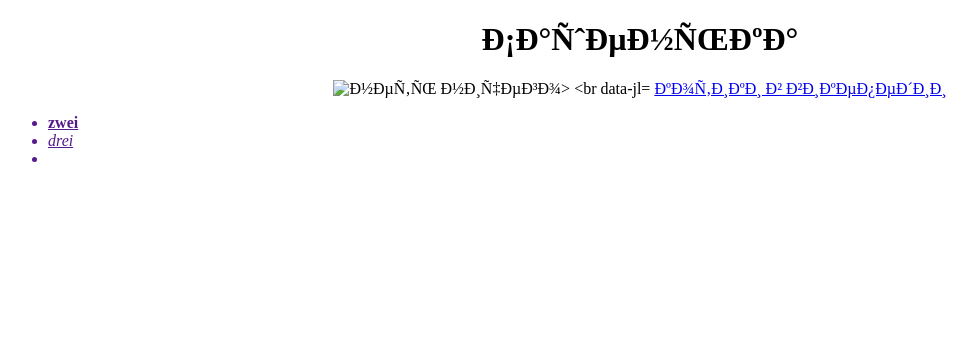
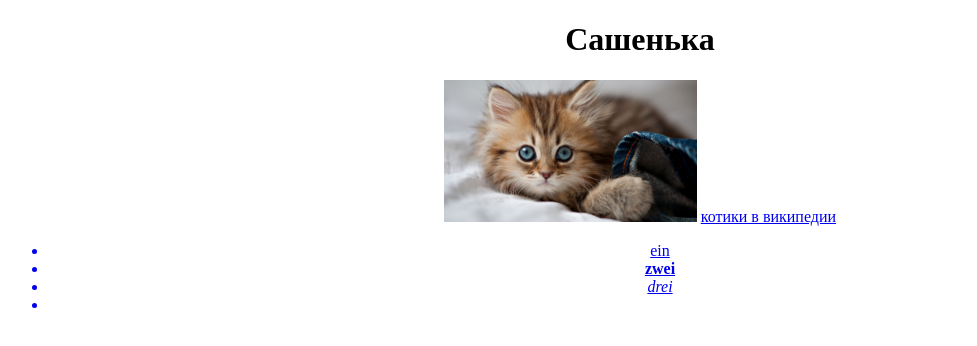
Before and after one commit to sascapavlova/sascapavlova-github.io, a plain HTML site: page index.html in a window 1280 px wide. Shown: the whole page, without its empty margins (0-977 px from the left). Drawn offline with Linux system fonts and the light colour scheme.

Commit message:
Add files via upload

```diff
--- a/index.html
+++ b/index.html
@@ -1,23 +1,25 @@
 <!doctype html>
 <html>
    <head>
-   <meta charset 'utf-8'>
+   <meta charset='utf-8'>
     <title>моя страница</title>
    </head>
    <body>
       <center>
     <h1>Сашенька</h1>
-	 <img width ="20%" src="igry-my-little-pony-1" alt="неть ничего>
+	 <img width ="20%" src="nastol.com.ua-26715.jpg" alt="неть ничего>
 	 <br>
-	 <a href= "https://ru.wikipedia.org/wiki/Дружба_—_это_чудо">котики в викепедии</a>
+	 <a href= "https://ru.wikipedia.org/wiki/Котёнок">котики в википедии</a>
 
 	 <br>
 
-	 <a  href=""https://github.com/sascapavlova/sannie/settings/pages/themes?utf8=%E2%9C%93&source=master</a>
-	</center>
+	 <a  href=
+
+	 </center>
 	<ul>
+	<li>ein</li>
 	<li><b>zwei</b></li>
 	<li><i>drei</i><Li>
 	</ul>
    </body>
-  </html>
+   </html>
```
Also changed, not shown: nastol.com.ua-26715.jpg (added).
